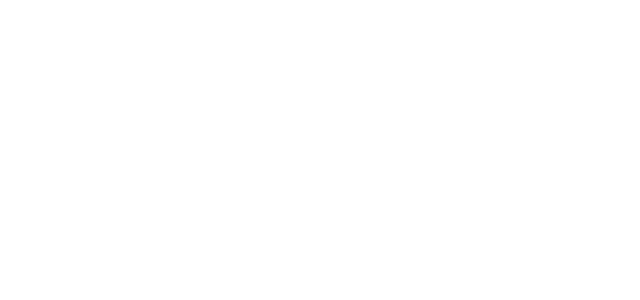
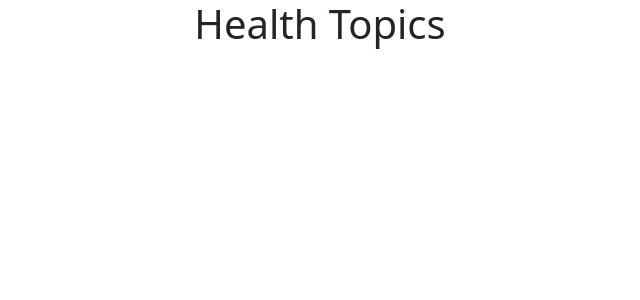
Before and after one commit to Vaibhav80/chronic-health-app, a React (Vite) app: page /health-topics in a window 1280 px wide. Before the commit this address had no page. Shown: the top 300 px of the page, without its empty margins (320-960 px from the left). Built offline with nearby package versions, Linux system fonts and the light colour scheme.

Commit message:
Health topics page

```diff
--- a/src/App.jsx
+++ b/src/App.jsx
@@ -12,6 +12,7 @@ import ForgotPassword from "./components/ForgotPassword";
 import Profile from "./components/Profile";
 import Messages from "./components/Messages";
 import PatientsDashboard from "./components/PatientsDashboard";
+import HealthTopics from "./components/HealthTopics";
 
 function App() {
   return (
@@ -29,6 +30,7 @@ function App() {
           <Route path="/profile" element={<Profile />} />
           <Route path="/messages" element={<Messages />} />
           <Route path="/patients" element={<PatientsDashboard />} />
+          <Route path="/health-topics" element={<HealthTopics />} />
         </Routes>
       </Router>
     </div>
--- /dev/null
+++ b/src/components/HealthTopics.jsx
@@ -0,0 +1,11 @@
+import React from "react";
+
+const HealthTopics = () => {
+  return (
+    <div>
+      <h1>Health Topics</h1>
+    </div>
+  );
+};
+
+export default HealthTopics;
--- a/src/components/Home.jsx
+++ b/src/components/Home.jsx
@@ -21,7 +21,7 @@ function Home() {
         <Container>
           <Nav className="me-auto">
             <Nav.Link href="/">Home</Nav.Link>
-            <Nav.Link href="/health-tops">Health Topics</Nav.Link>
+            <Nav.Link href="/health-topics">Health Topics</Nav.Link>
             <Nav.Link href="/resources">Resources</Nav.Link>
             <Nav.Link href="/about">About Us</Nav.Link>
             <Nav.Link href="/contact">Contact</Nav.Link>
```
Also changed, not shown: 1 other file (tests, documents, lock files or other folders).
